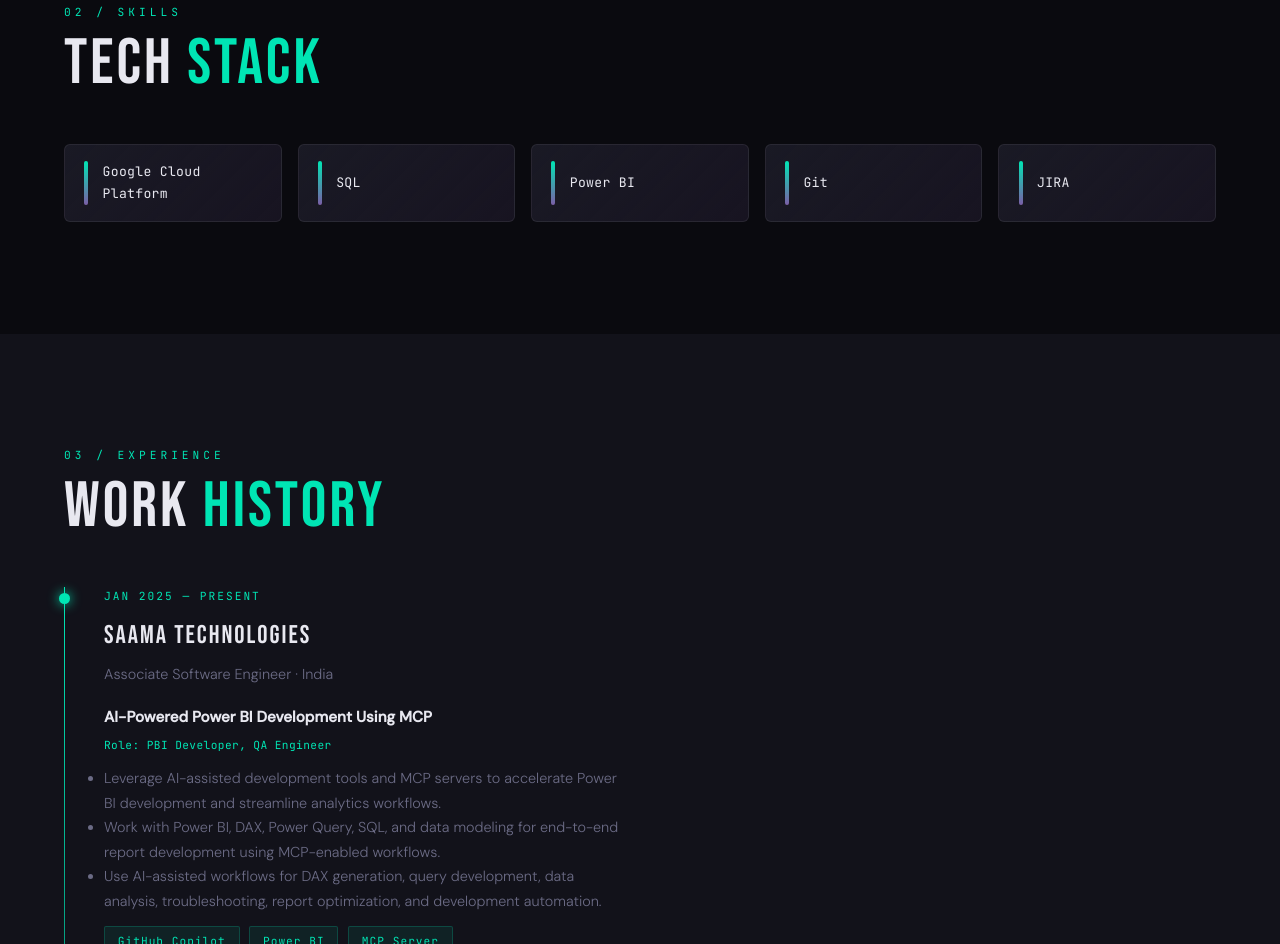
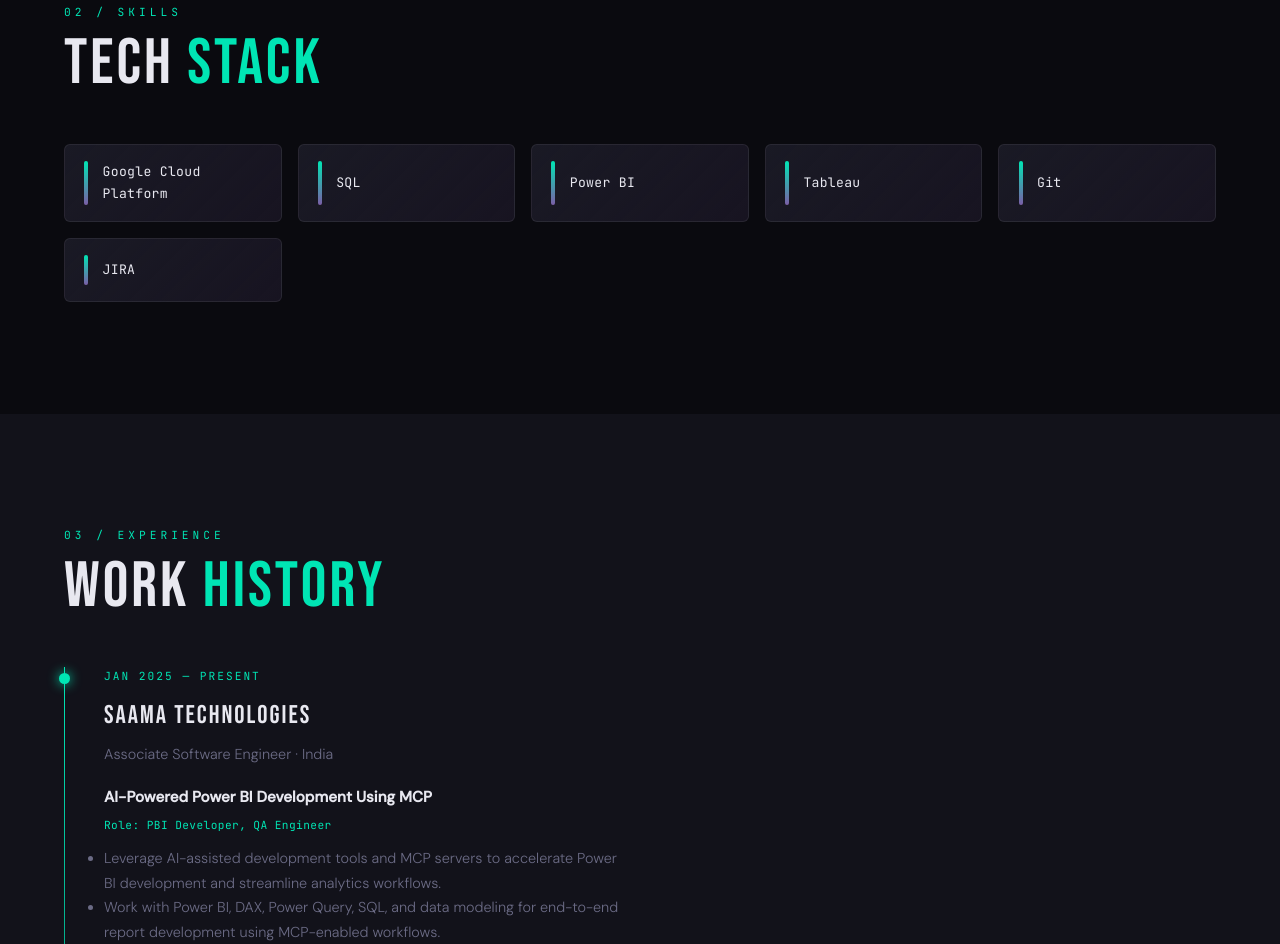
Before and after one commit to adithiyaa71/Portfolio, a plain HTML site: page portfolio-v3/index.html in a window 1280 px wide. Shown: the part 1585-2529 px from the top of the page. Drawn offline with Linux system fonts and the light colour scheme.

Commit message:
tableau added

```diff
--- a/portfolio-v3/index.html
+++ b/portfolio-v3/index.html
@@ -875,8 +875,10 @@
     <div class="skill-chip reveal">Google Cloud Platform</div>
     <div class="skill-chip reveal" style="transition-delay:0.05s">SQL</div>
     <div class="skill-chip reveal" style="transition-delay:0.1s">Power BI</div>
+    <div class="skill-chip reveal" style="transition-delay:0.25s">Tableau</div>
     <div class="skill-chip reveal" style="transition-delay:0.2s">Git</div>
     <div class="skill-chip reveal" style="transition-delay:0.25s">JIRA</div>
+
   </div>
 </section>
 
```
